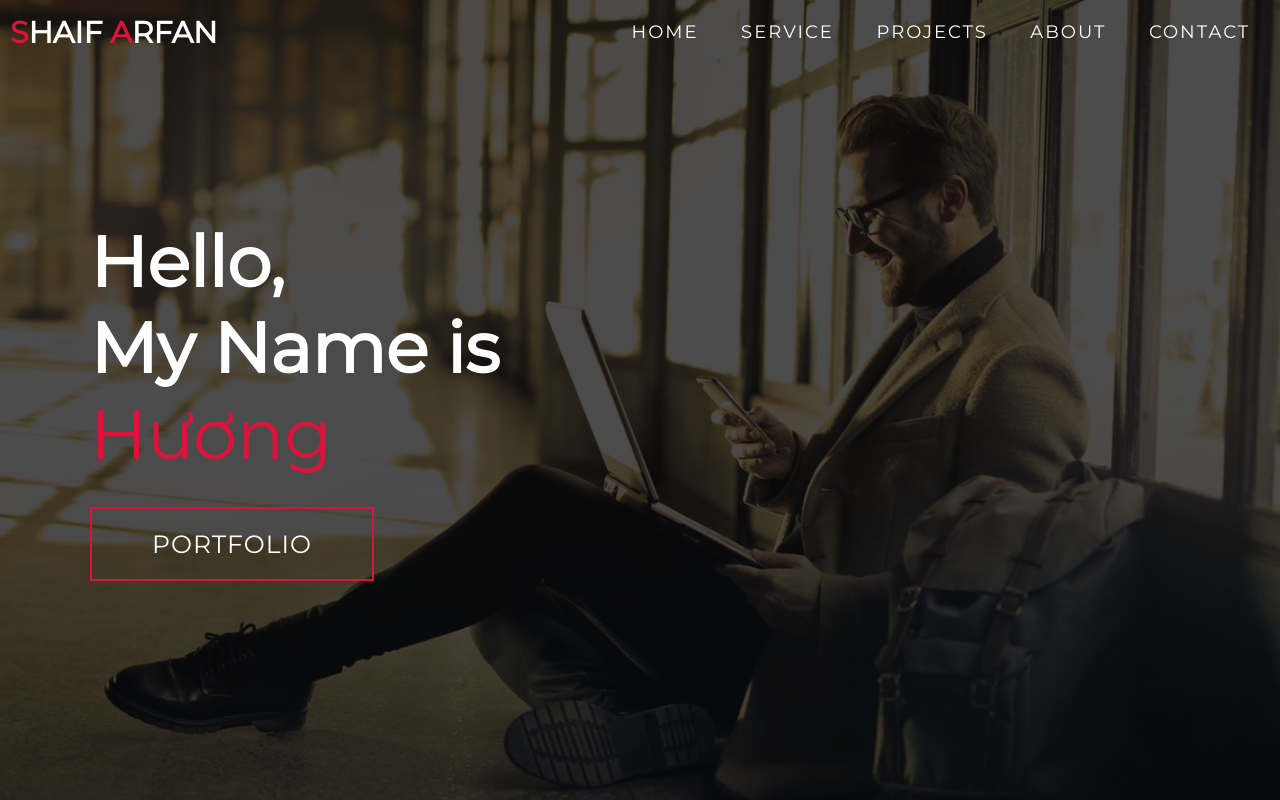
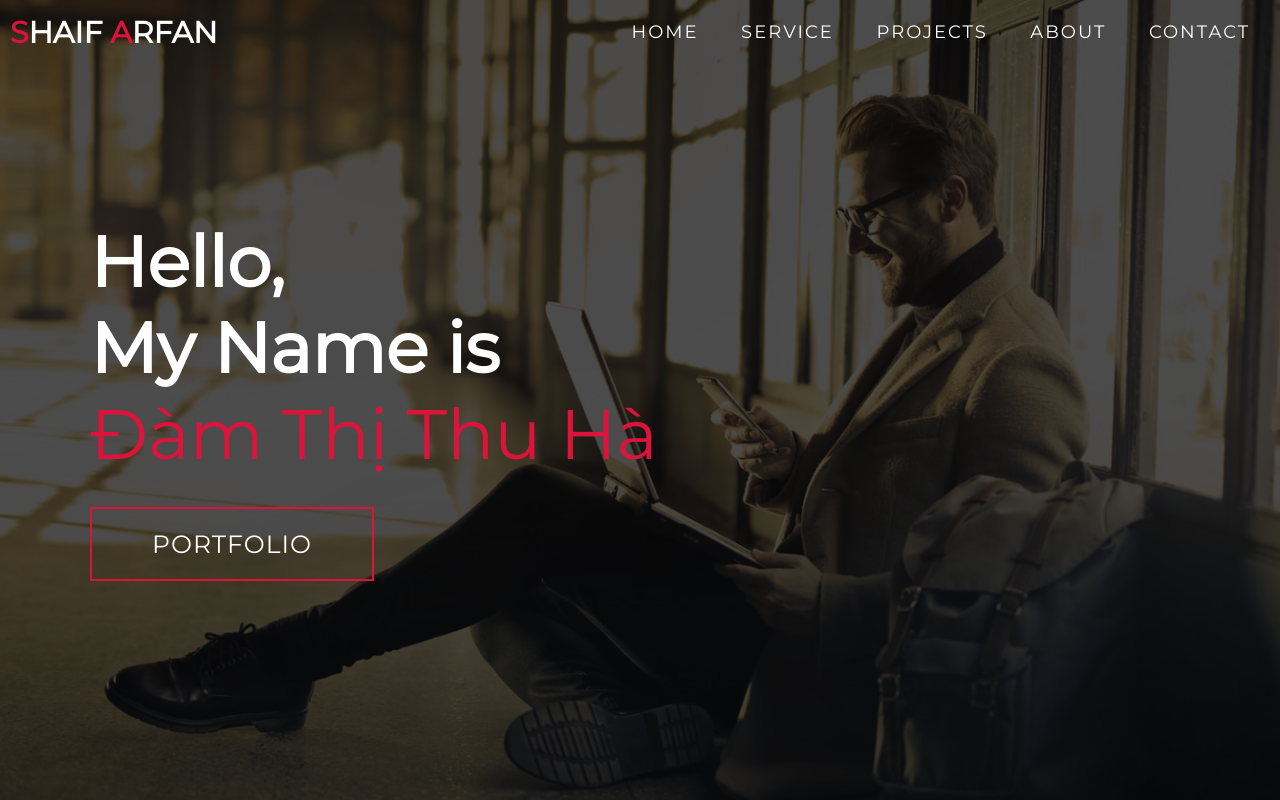
Before and after one commit to bathuan1309/Thuan, a plain HTML site: page index.html in a window 1280 px wide. Shown: the top 800 px of the page. Drawn offline with Linux system fonts and the light colour scheme.

Commit message:
Update index.html

```diff
--- a/index.html
+++ b/index.html
@@ -5,7 +5,7 @@
   <meta charset="UTF-8">
   <meta name="viewport" content="width=device-width, initial-scale=1.0">
   <link rel="stylesheet" href="style.css">
-  <title>My Website</title>
+  <title>Thu Hà</title>
 </head>
 
 <body>
@@ -42,7 +42,7 @@
       <div>
         <h1>Hello, <span></span></h1>
         <h1>My Name is <span></span></h1>
-        <h1>Hương<span></span></h1>
+        <h1>Đàm Thị Thu Hà<span></span></h1>
         <a href="#projects" type="button" class="cta">Portfolio</a>
       </div>
     </div>
```
